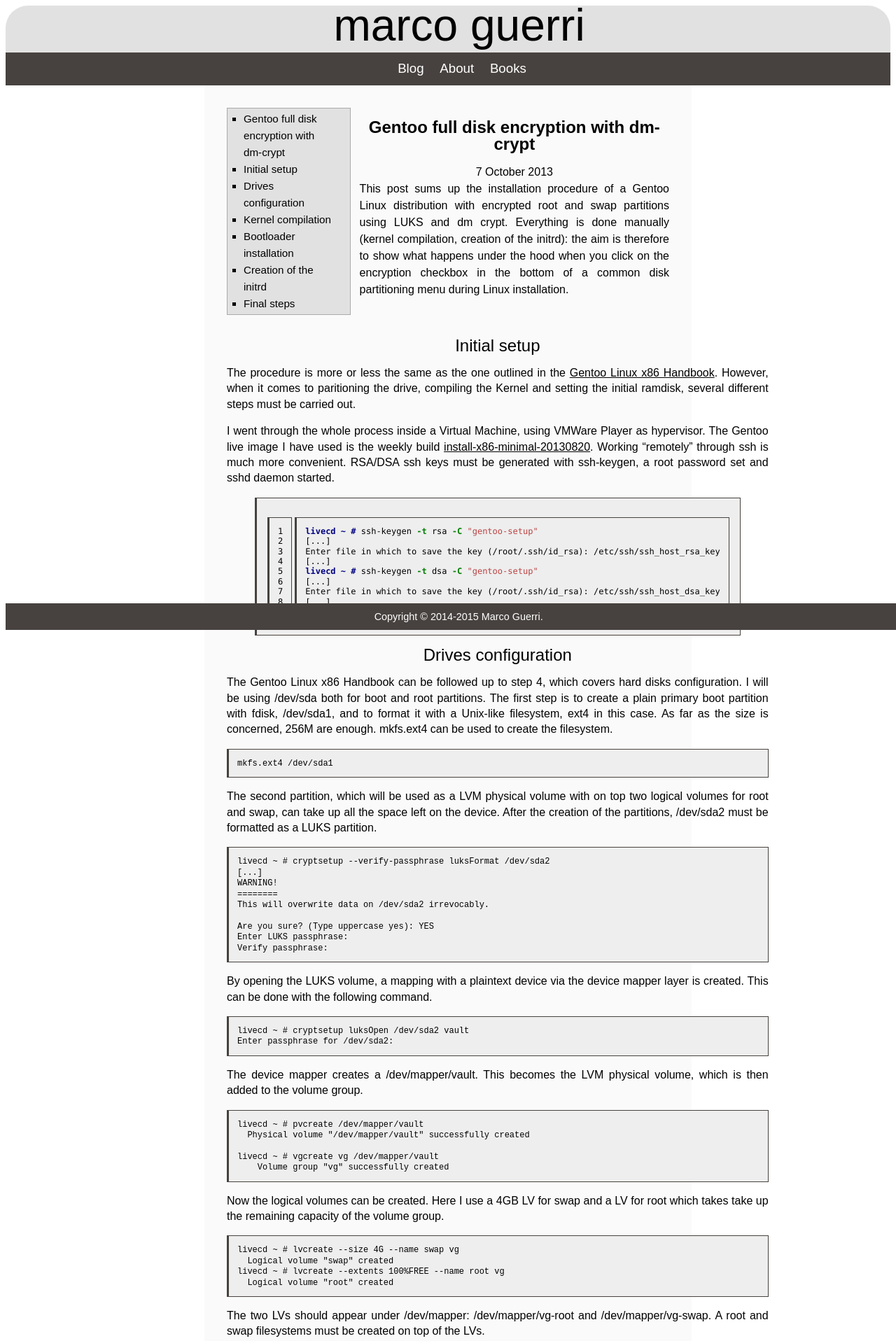
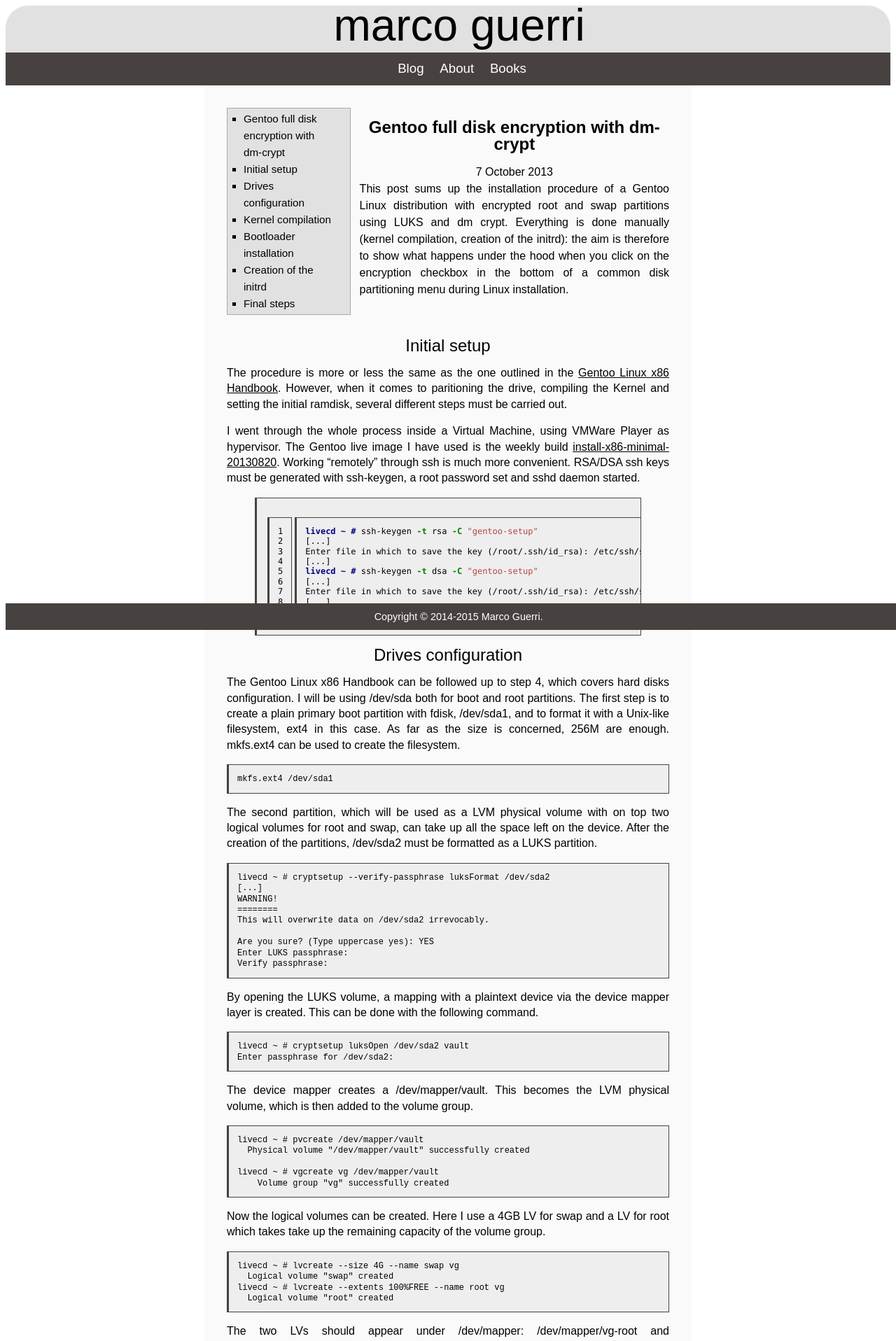
Before and after one commit to marcoguerri/marcoguerri.github.io, a Jekyll site: the page built from _posts/2013-10-07-gentoo-dmcrypt.markdown, in a window 1280 px wide. Shown: the top 1916 px of the page at 70% size. Built offline with Jekyll 4.4.1, drawn with Linux system fonts in a browser that asks for light colours; nearby versions of some CDN libraries; Markdown is read by kramdown in place of the engine named in the settings.

Commit message:
Fixed div overflow problem

```diff
--- a/css/master.css
+++ b/css/master.css
@@ -15,9 +15,8 @@ em {
     padding: 2px 3px;
 }
 
-img.right {
-  float: right;
-  margin: 15px;
+div.post img {
+    width: 100%;
 }
 
 a {
@@ -120,6 +119,7 @@ a {
 
 div.post {
   margin-bottom: 2em;
+  width: 100%;
   float: left;
 }
 
```
